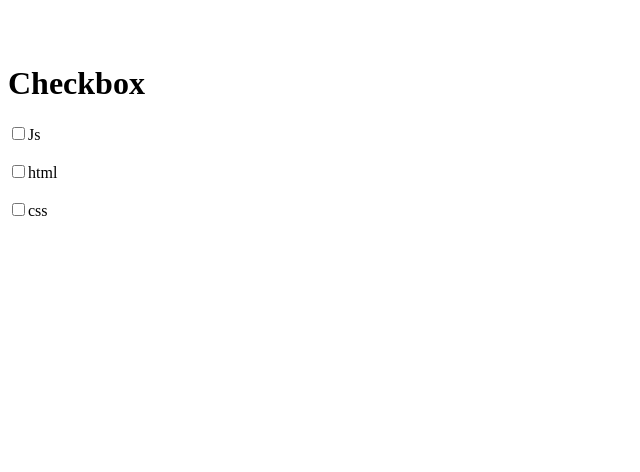
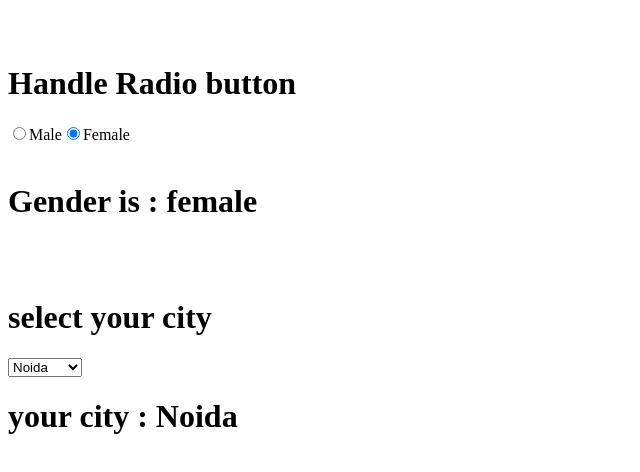
Before and after one commit to py-pankaj-ydv-7/Learning-React-js-step-by-step, a React (Vite) app in the folder Revision/reviseTopic/: page / in a window 1280 px wide. Shown: the top 472 px of the page, without its empty margins (0-640 px from the left). Built offline with nearby package versions, Linux system fonts and the light colour scheme.

Commit message:
revise handle input value , checkbox, radioButton

```diff
--- a/Revision/reviseTopic/src/App.jsx
+++ b/Revision/reviseTopic/src/App.jsx
@@ -1,8 +1,9 @@
 // import { useState } from 'react';
+import HandleRadioButton from './HandleRadio';
 // import MultipleCondition from "./MultipleConditon";
 // import "./App.css";
 // import GetInputField from "./GetInputField";
-import Checkbox from "./Checkbox";
+// import Checkbox from "./Checkbox";
 // import Counter from "./Counter";
 // import Toggle from './Toggle';
 // import Footer from './Footer'
@@ -106,7 +107,8 @@ function App() {
       {/* <MultipleCondition/> */}
       {/* <h1>Get input Value here !</h1> */}
       {/* <GetInputField/> */}
-      <Checkbox/>
+      {/* <Checkbox/> */}
+      <HandleRadioButton/>
     </>
   );
 }
--- /dev/null
+++ b/Revision/reviseTopic/src/HandleRadio.jsx
@@ -0,0 +1,35 @@
+import React, { useState } from 'react'
+
+function HandleRadio() {
+    const [gender,setGender]=useState("female");
+    const [city,setCity]=useState("Noida")
+    const selectCity=(event)=>{
+        return(
+            setCity(event.target.value)
+        )
+    }
+  return (
+    <div>
+        <h1>
+            Handle Radio button
+        </h1>
+        <input type="radio" value="male" id='male'name='gender'onChange={(event)=>setGender(event.target.value)} checked={gender == "male"} />
+        <label htmlFor="male">Male</label>
+        <input type="radio" value={"female"} id='female' name='gender' onChange={(event)=>setGender(event.target.value)} checked={gender == "female"}/>
+        <label htmlFor="female">Female</label>
+        <br /><br />
+        <h1>Gender is : {gender}</h1>
+        <br /><br />
+        <h1>select your city</h1>
+        <select name="" id="" defaultValue="noida" onChange={selectCity}>
+            <option value="delhi" >Delhi</option>
+            <option value="noida" >Noida</option>
+            <option value="gurgaon" >Gurgaon</option>
+        </select>
+        <br />
+<h1>your city : {city}</h1>
+    </div>
+  )
+}
+
+export default HandleRadio
```
Also changed, not shown: 2 other files (tests, documents, lock files or other folders).
